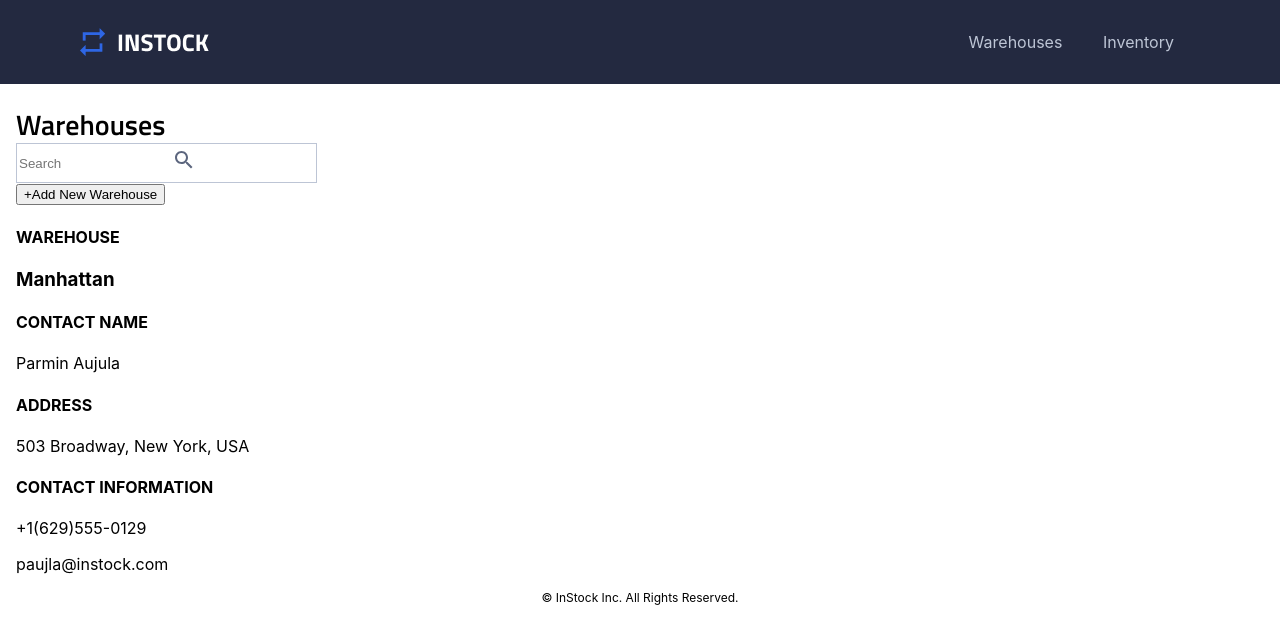
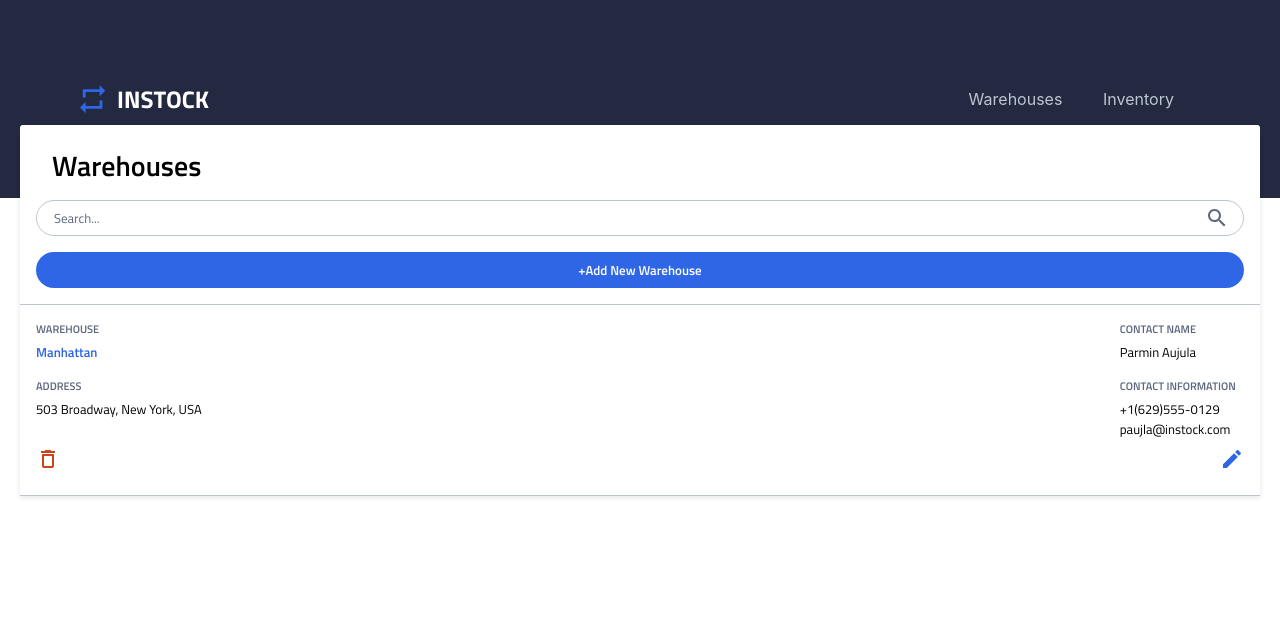
Before and after one commit to Dkirali/instock-brainstation, a React (Create React App) app in the folder client/: page /warehouses in a window 1280 px wide. Shown: the top 644 px of the page. Built offline with nearby package versions, Linux system fonts and the light colour scheme.

Commit message:
halfway through completing warehouse list component

```diff
--- a/client/src/components/HeroHeader/HeroHeader.scss
+++ b/client/src/components/HeroHeader/HeroHeader.scss
@@ -8,6 +8,7 @@
     flex-direction: column;
     padding-top: $mobile-margins*1.5;
     padding-bottom: $mobile-margins;
+    height: 150px;
     @include tablet {
         flex-direction: row;
         padding-bottom: 1.5rem;
--- a/client/src/components/Warehouses/Warehouses.jsx
+++ b/client/src/components/Warehouses/Warehouses.jsx
@@ -1,6 +1,8 @@
 import React from 'react'
 import './Warehouses.scss'
 import search from "../../assets/icons/search-24px.svg"
+import Trash from "../../assets/icon/delete_outline-24px.svg"
+import Edit from "../../assets/icon/edit-24px.svg"
 
 const Warehouses = () => {
     return(
@@ -9,26 +11,27 @@ const Warehouses = () => {
                 <h1 className="warehouse__title">Warehouses</h1>
                 <form className="warehouse__form">
                     <label className="warehouse__form-label" htmlFor="text"></label>
-                    <input className="warehouse__form-search" placeholder="Search" name="text"/>
+                    <input className="warehouse__form-search" placeholder="Search..." name="text"/>
                         <img className="warehouse__form-search-icon" src={search} alt="search-icon"/>
                 </form>
-                <button className="warehouse__button" type="submit"> +Add New Warehouse </button>
+                <button className="warehouse__button" type="submit"><h3 className="warehouse__button-text">+Add New Warehouse</h3> </button>
             </div>
             <div className="warehouse__information">
+                <div className="warehouse__information-data">
                     <div className="warehouse__information-top">
                         <div className="warehouse__information-location">
                             <h4 className="warehouse__subheader">WAREHOUSE</h4>
-                        <h3 className="warehouse__location">Manhattan</h3>
+                            <h3 className="warehouse__location">Manhattan </h3>
                         </div>
+                        <div className="warehouse__information-address">
+                            <h4 className="warehouse__subheader">ADDRESS</h4>
+                            <p className="warehouse__address-details">503 Broadway, New York, USA</p>
+                        </div>
+                    </div>
+                    <div className="warehouse__information-bottom">
                         <div className="warehouse__information-contact">
                             <h4 className="warehouse__subheader">CONTACT NAME</h4>
                             <p className="warehouse__contact-name">Parmin Aujula</p>
-                    </div>
-                </div>
-                <div className="warehouse__information-bottom">
-                    <div className="warehouse__information-address">
-                        <h4 className="warehouse__subheader">ADDRESS</h4>
-                        <p className="warehouse__address-details">503 Broadway, New York, USA</p>
                         </div>
                         <div className="warehouse__information-contact-information">
                             <h4 className="warehouse__subheader">CONTACT INFORMATION</h4>
@@ -37,6 +40,11 @@ const Warehouses = () => {
                         </div>
                     </div>
                 </div>
+                <div className="warehouse__actions">
+                    <img claasName ="warehouse__action-trash" src={Trash} alt="trashcan"/>
+                    <img claasName ="warehouse__action-edit"src={Edit} alt="trashcan"/>
+                </div>
+            </div>
         </section>
     )
 }
--- a/client/src/components/Warehouses/Warehouses.scss
+++ b/client/src/components/Warehouses/Warehouses.scss
@@ -3,40 +3,53 @@
 @use "../../partials/variables" as *;
 
 .warehouse {
-    padding: 0 1rem;
+    position: absolute;
+    left: 20px;
+    right: 20px;
+    top: 125px;
+
+    background: #FFFFFF;
+    box-shadow: 0px 2px 5px rgba(19, 24, 44, 0.1);
+    border-radius: 3px;
 
     &__nav {
+        padding: 0 1rem;
 
     }
 
     &__title {
         @include demi;
+        padding: 0 1rem 1rem;
         font-size: 28px;
         line-height: 36px;
         margin-bottom: 0;
-
     }
 
     &__form {
         position: relative;
 
-        &-label {
-
-        }
 
         &-search {
-            width: 295px;
+            width: 100%;
             height: 36px;
             border: 1px solid #BDC5D5;
+            box-sizing: border-box;
+            border-radius: 20px;
+
+            &::placeholder {
+                padding-left: 15px;
+                color: #5C667E;
+                font-size: 13px;
+                line-height: 20px;
+                @include regular;
+            }
+
 
 
             &-icon {
                 position: absolute;
-                left: 12.5%;
-                right: 14.63%;
-                top: 12.5%;
-                bottom: 14.63%;
-
+                right: 15px;
+                top:6px;
             }
 
         }
@@ -44,47 +57,102 @@
     }
 
     &__button {
+        display: flex;
+        flex-direction: row;
+        align-items: center;
+        justify-content: center;
+        width: 100%;
+        height: 36px;
+        background: #2E66E6;
+        border-radius: 20px;
+        margin: 1rem 0;
+        border:none;
+
+        &-text {
+            width: 127px;
+            height: 20px;
+            @include demi;
+            font-size: 13px;
+            line-height: 20px;
+            color: #FFFFFF;
+        }
 
     }
 
     &__information {
+        padding: 1rem 0;
+        border-top: 1px solid #BDC5D5;
+        border-bottom: 1px solid #BDC5D5;
+        display: flex;
+        flex-direction: column;
+
+        &-data {
+            display: flex;
+            justify-content: space-between;
+        }
 
         &-top {
+            display: flex;
+            flex-direction: column;
+            padding-left: 1rem;
+            width: 40%;
+            margin-right: 1rem;
 
         }
 
+        &-address {
+            margin-top: 1rem;
+        }
+
         &-contact {
+            padding-right:2.5rem;
 
             &-information {
-
+                margin-top: 1rem;
             }
 
         }
 
         &-bottom {
+            display: flex;
+            flex-direction: column;
+            padding-right: 1.5rem
 
         }
 
     }
 
     &__subheader {
+        @include demi;
+        font-size: 11px;
+        line-height: 16px;
+        margin:0;
+        color: #5C667E;
+
+
+
 
     }
 
     &__location {
+        margin:0;
+        @include demi;
+        font-size: 13px;
+        line-height: 20px;
+        color: #2E66E6;
+        margin:0;
+        margin-top:0.3rem;
 
-    }
-
-    &__contact {
-
-        &-name {
-
-        }
     }
 
     &__address {
 
         &-details {
+            @include regular;
+            font-size: 13px;
+            line-height: 20px;
+            margin-top:0.3rem;
+
 
         }
     }
@@ -92,13 +160,37 @@
     &__contact {
 
         &-number {
+            @include regular;
+            font-size: 13px;
+            line-height: 20px;
+            margin:0;
+            margin-top:0.3rem;
+
 
         }
 
         &-email {
+            @include regular;
+            font-size: 13px;
+            line-height: 20px;
+            margin: 0;
+
+        }
+        &-name {
+            @include regular;
+            font-size: 13px;
+            line-height: 20px;
+            margin:0;
+            margin-top:0.3rem;
 
         }
     }
 
+    &__actions {
+        padding: 0.5rem 1rem;
+        display: flex;
+        justify-content: space-between;
+    }
+
 
 }
```
Lines whose indentation alone changed are shown as unchanged.
